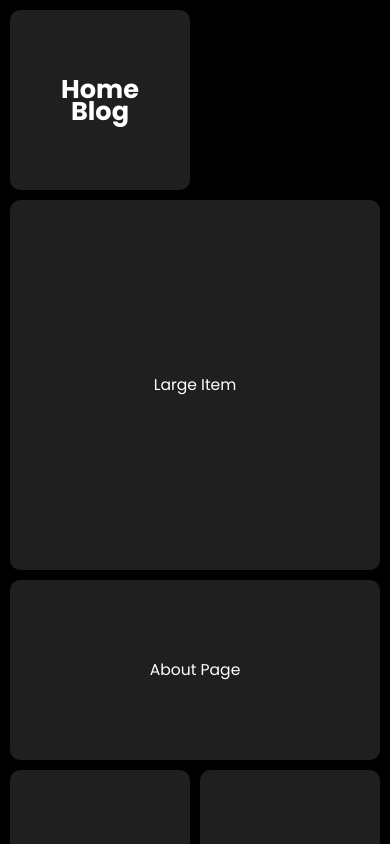
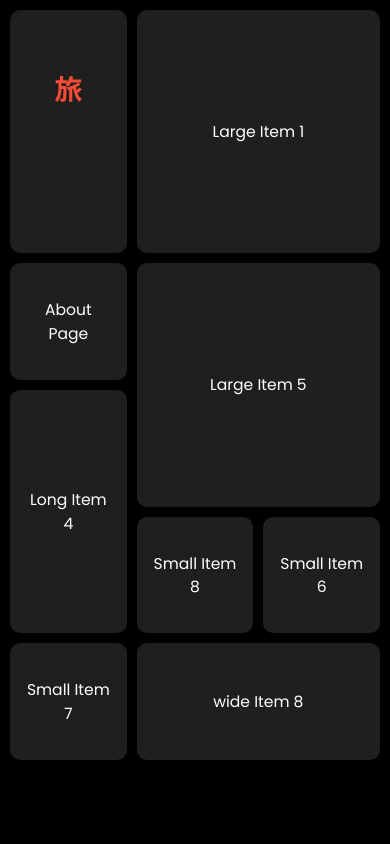
Before and after one commit to Diego-Brandjes/New-Website, a React (Vite) app: page /about in a window 390 px wide. Built offline with nearby package versions, Linux system fonts and the light colour scheme; a web font is replaced by a local one.

Commit message:
reworked grid layout and responsiveness, added menu and removed scrollbar

```diff
--- a/src/about/about.tsx
+++ b/src/about/about.tsx
@@ -1,4 +1,4 @@
-// import VerticalMenu from "../components/navbar.tsx"
+import VerticalMenu from "../components/navbar";
 
 
 function about() {
@@ -10,25 +10,18 @@ function about() {
 
         <div className="container">
             <div className="bento-box poppins-regular">
-                <div className="item small">
-
-                    <nav className='poppins-bold button'>
-                        <ul>
-                        <li><a href="/home">Home</a></li>
-                        <li><a href="/blog">Blog</a></li>
-                        </ul>
-                    </nav>
+                <div className="item long button">
+                    <VerticalMenu/>
                 </div>
-                <div className="item large">Large Item</div>
-                <div className="item medium">About Page</div>
-                <div className="item small">Small Item</div>
-                <div className="item small">Small Item</div>
-                <div className="item large">Large Item</div>
-                <div className="item long">Long Item</div>
-
-                <div className="item small">Small Item</div>
-                <div className="item small">Small Item</div>
-                <div className="item small">Small Item</div>
+                {/* <div className="item medium">About Page 2</div> */}
+                <div className="item large">Large Item 1</div>
+                <div className="item small">About Page</div>
+                <div className="item large">Large Item 5</div>
+                <div className="item long">Long Item 4</div>
+                <div className="item small">Small Item 8</div>
+                <div className="item small">Small Item 6</div>
+                <div className="item small">Small Item 7</div>
+                <div className="item medium">wide Item 8</div>
             </div>
         </div>
         </main>
--- a/src/components/navbar.css
+++ b/src/components/navbar.css
@@ -3,50 +3,38 @@
     display: flex;
     flex-direction: column;
     align-items: center;
+}
+.vertical-menu img {
+    width: 7vw;
+}
+.menu-container {
     height: 100vh;
     width: 10vw;
     margin-left: 2.5vw;
     margin-top: 5vh;
     position: fixed;
     z-index: 2;
-  }
-.vertical-menu img {
-    width: 7vw;
-}
-
-.menu-icon {
-    font-size: 5rem;
-    color: var(--red-font-color); /* Red color for the Kanji */
-    margin-bottom: 20px;
-}
-.margins {
-    margin-top: 50px;
-    margin-left: 50px;
 }
 
 nav ul {
     list-style: none;
     padding: 0;
 }
-
 nav li {
     margin: -2vh;
 }
-
 nav a {
     text-decoration: none;
-    color: white;
-    font-size: 2.6rem;
+    color: var(--light-font-color);
+    font-size: 2.6vw;
     font-weight: bold;
     transition: color 0.3s ease;
 }
-
-/* Add the indicator for Blog */
 nav li:hover::before {
     content: '>'; /* The indicator symbol */
     margin-left: -25px;
     position: absolute;
-    font-size: 2.6rem;
+    font-size: 2.6vw;
 }
 @media screen and (max-width: 1200px) {
 
@@ -62,7 +50,3 @@ nav li:hover::before {
         font-size: 1.6rem;
     }
 }
-
-/* Media Query for smaller screens */
-@media screen and (max-width: 768px) {
-}
--- a/src/homepage/home.tsx
+++ b/src/homepage/home.tsx
@@ -3,9 +3,9 @@ import VerticalMenu from "../components/navbar.tsx"
 function home() {
     return (
         <body className="body">
-
+            <div className="menu-container">
                 <VerticalMenu />
-
+            </div>
 
         <main>
 
@@ -44,7 +44,8 @@ function home() {
                 </div>
 
                 <div className="image-card">
-                    <p className="poppins-regular">Lorem ipsum dolor sit amet, consectetur adipiscing elit, sed do eiusmod tempor incididunt ut labore et dolore magna aliqua. Ut enim ad minim veniam, quis nostrud exercitation ullamco laboris nisi ut aliquip ex ea commodo consequat. Duis aute irure dolor in reprehenderit in voluptate velit esse cillum dolore eu fugiat nulla pariatur. Excepteur sint occaecat cupidatat non proident, sunt in culpa qui officia deserunt mollit anim id est laborum. </p>
+                    <div className="block"></div>
+                    {/* <p className="poppins-regular">Lorem ipsum dolor sit amet, consectetur adipiscing elit, sed do eiusmod tempor incididunt ut labore et dolore magna aliqua. Ut enim ad minim veniam, quis nostrud exercitation ullamco laboris nisi ut aliquip ex ea commodo consequat. Duis aute irure dolor in reprehenderit in voluptate velit esse cillum dolore eu fugiat nulla pariatur. Excepteur sint occaecat cupidatat non proident, sunt in culpa qui officia deserunt mollit anim id est laborum. </p> */}
                 </div>
         </div>
 
--- a/src/index.css
+++ b/src/index.css
@@ -10,14 +10,18 @@ html, body {
   background-color: var(--primary);
   margin: 0;
   padding: 0;
-  height: 100%;
+  scroll-behavior: smooth; /* Smooth scrolling */
+  overflow: hidden; /* Disable scrolling on html/body to avoid conflict */
 }
 
 main {
-  height: 100vh;
-  overflow-x: hidden;
-  overflow-y: auto;
-  perspective: 2px;
+  height: 100vh; /* Full viewport height */
+  overflow-x: hidden; /* Prevent horizontal scrolling */
+  overflow-y: auto; /* Enable vertical scrolling */
+  perspective: 2px; /* Retain perspective effect */
+
+  scrollbar-width: none; /* Hide scrollbar in Firefox */
+  -ms-overflow-style: none; /* Hide scrollbar in IE and Edge */
 }
 
 /* Parallax stuff */
@@ -74,9 +78,10 @@ section {
 /* Bento stuff */
 .container {
   background-color: var(--primary);
-  display: flex; /* Center the bento box vertically and horizontally */
-  justify-content: center;
-  align-items: center;
+  display: flex; /* Enables flexbox */
+  justify-content: center; /* Centers on the x-axis */
+  align-items: start; /* Centers on the y-axis */
+  height: 100vh; /* Ensures the container takes up the full viewport height */
 }
 .bento-box {
   display: grid;
@@ -93,9 +98,10 @@ section {
   align-items: center;
   justify-content: center;
   border-radius: 10px;
-  padding: 20px;
+  padding: 10px;
   text-align: center;
 }
+
 .large {
   aspect-ratio: 1/1;
   grid-column: span 2; /* Spans 2 columns */
@@ -112,11 +118,12 @@ section {
 .medium {
   font-size: 3vw;
   grid-column: span 2; /* Spans 2 columns */
+  grid-row: span 1;
   background: var(--secondary);
 }
 .small {
+  aspect-ratio: 1/1;
   font-size: 2vw;
-  aspect-ratio: 1/1;
   background: var(--secondary);
 }
 
@@ -160,7 +167,10 @@ section {
   font-size: x-large;
 }
 
-
+.button {
+  align-items: center;
+  justify-content: center;
+}
 
 /* Media Query for smaller screens */
 @media screen and (max-width: 768px) {
@@ -203,3 +213,10 @@ section {
     font-size: 4vw;      /* Adjust font size for smaller screens */
   }
 }
+
+@media screen and (max-width: 1200px) {
+  .bento-box {
+    grid-template-columns: repeat(3, 1fr); /* 4 equal columns */
+    grid-template-rows: repeat(4, 1fr);  /* Adjust rows for different heights */
+  }
+}
```
